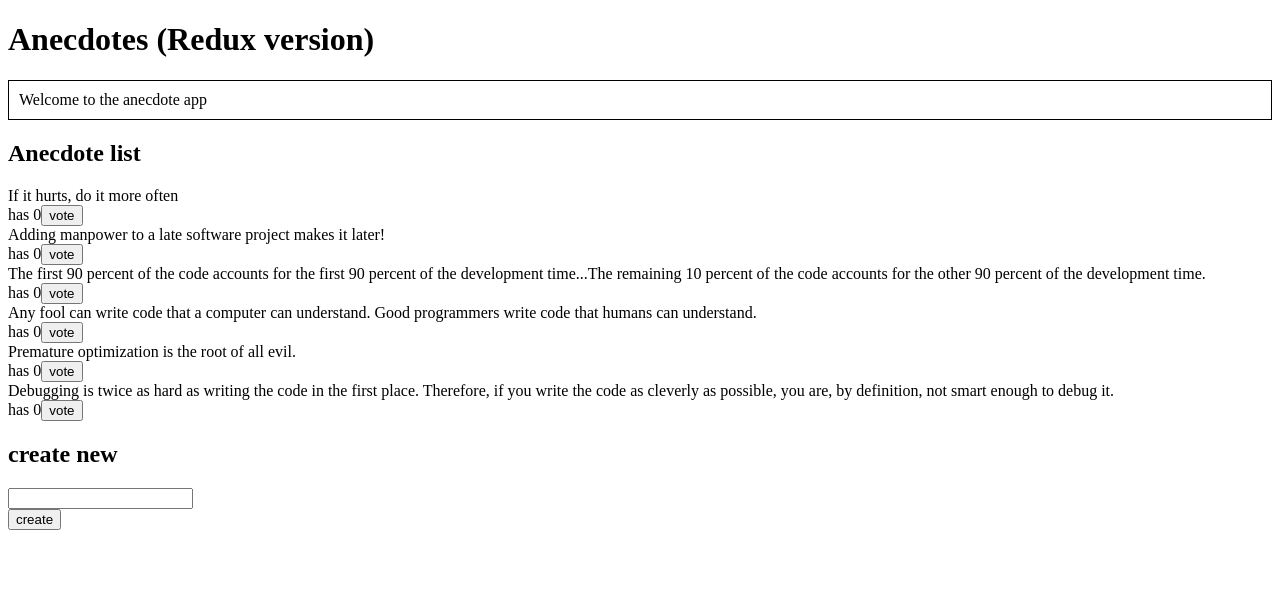
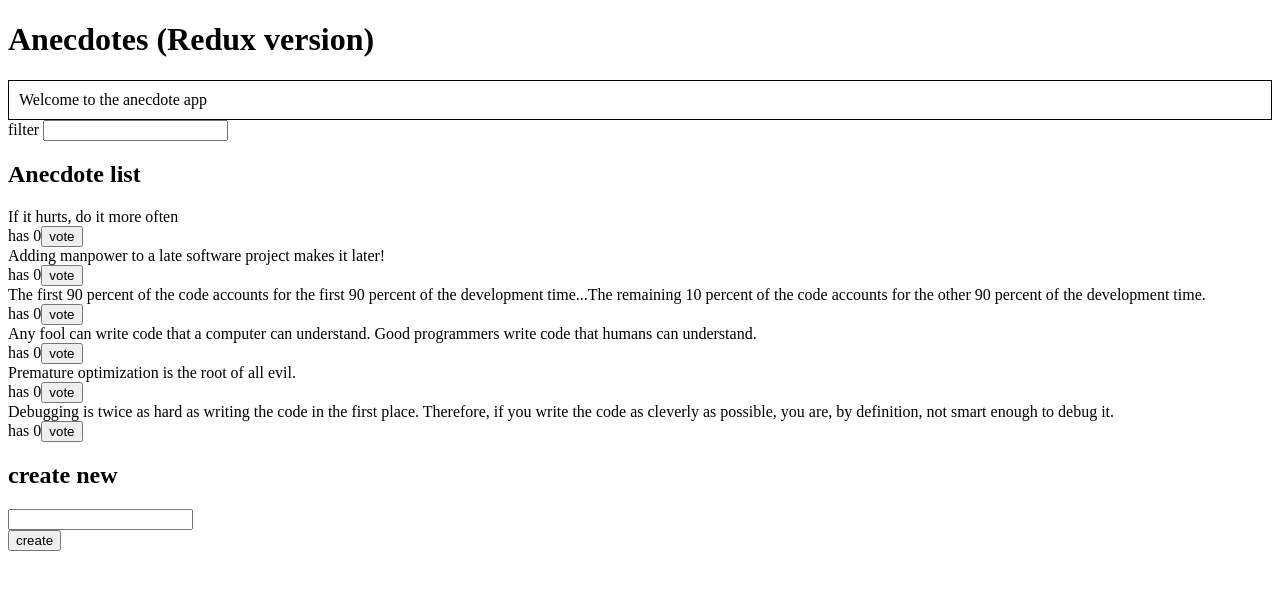
Before and after one commit to vmolero/fullstackopen-part6, a React (Create React App) app in the folder anecdotes/: page / in a window 1280 px wide. Shown: the top 590 px of the page. Built offline with nearby package versions, Linux system fonts and the light colour scheme.

Commit message:
6.11* Better anecdotes, step9

```diff
--- a/anecdotes/src/App.js
+++ b/anecdotes/src/App.js
@@ -2,12 +2,14 @@ import React from 'react'
 import AnecdoteList from './components/AnecdoteList'
 import AnecdoteForm from './components/AnecdoteForm'
 import Notification from './components/Notification'
+import Filter from './components/Filter'
 
 const App = ({ store }) => {
   return (
     <div>
       <h1>Anecdotes (Redux version)</h1>
       <Notification store={store} />
+      <Filter store={store} />
       <AnecdoteList store={store} />
       <AnecdoteForm store={store} />
     </div>
--- /dev/null
+++ b/anecdotes/src/actions/filterAction.js
@@ -0,0 +1,20 @@
+const type = {
+  APPLY: 'APPLY',
+  CANCEL: 'CANCEL'
+}
+
+const applyFilterAction = ({ filter }) => {
+  return {
+    type: type.APPLY,
+    filter
+  }
+}
+
+const cancelFilterAction = () => {
+  return {
+    type: type.CANCEL
+  }
+}
+
+export default type
+export { applyFilterAction, cancelFilterAction }
--- a/anecdotes/src/components/AnecdoteList.js
+++ b/anecdotes/src/components/AnecdoteList.js
@@ -4,8 +4,16 @@ import { voteAnecdoteAction } from '../actions/anecdoteAction'
 import { showMessageAction, hideMessageAction } from '../actions/messageAction'
 
 const AnecdoteList = ({ store }) => {
-  const anecdotes = store.getState().anecdotes
+  const { anecdotes, filter } = store.getState()
 
+  const anecdotesToShow = () => {
+    if (filter.length === 0) {
+      return anecdotes
+    }
+    return anecdotes.filter(anecdote => {
+      return anecdote.content.toLowerCase().indexOf(filter.toLowerCase()) > -1
+    })
+  }
   const vote = id => () => {
     store.dispatch(voteAnecdoteAction({ id }))
     const votedAnecdote = anecdotes.find(anecdote => anecdote.id === id)
@@ -22,8 +30,12 @@ const AnecdoteList = ({ store }) => {
   return (
     <>
       <h2>Anecdote list</h2>
-      {anecdotes.map(anecdote => (
-        <Anecdote {...anecdote} voteHandler={vote(anecdote.id)} />
+      {anecdotesToShow().map(anecdote => (
+        <Anecdote
+          key={anecdote.id}
+          {...anecdote}
+          voteHandler={vote(anecdote.id)}
+        />
       ))}
     </>
   )
--- /dev/null
+++ b/anecdotes/src/components/Filter.js
@@ -0,0 +1,23 @@
+import React from 'react'
+import { applyFilterAction, cancelFilterAction } from '../actions/filterAction'
+
+const Filter = ({ store }) => {
+  const handleChange = event => {
+    const filter = event.target.value
+    if (filter.length === 0) {
+      return store.dispatch(cancelFilterAction())
+    }
+    return store.dispatch(applyFilterAction({ filter }))
+  }
+  const style = {
+    marginBottom: 10
+  }
+
+  return (
+    <div style={style}>
+      filter <input onChange={handleChange} />
+    </div>
+  )
+}
+
+export default Filter
--- a/anecdotes/src/index.js
+++ b/anecdotes/src/index.js
@@ -4,10 +4,12 @@ import { createStore, combineReducers } from 'redux'
 import App from './App'
 import anecdoteReducer from './reducers/anecdoteReducer'
 import messageReducer from './reducers/messageReducer'
+import filterReducer from './reducers/filterReducer'
 
 const reducer = combineReducers({
   anecdotes: anecdoteReducer,
-  message: messageReducer
+  message: messageReducer,
+  filter: filterReducer
 })
 
 const store = createStore(reducer)
@@ -18,3 +20,4 @@ const render = () => {
 
 render()
 store.subscribe(render)
+store.subscribe(() => console.log(store.getState()))
--- a/anecdotes/src/reducers/anecdoteReducer.js
+++ b/anecdotes/src/reducers/anecdoteReducer.js
@@ -50,9 +50,6 @@ function sortByVotes(anecdotes) {
 }
 
 const reducer = (state = initialState, action) => {
-  console.log('state now: ', state)
-  console.log('action', action)
-
   switch (action.type) {
     case actionType.VOTE:
       const [anecdoteToUpvote, filteredState] = findByIdAndFilterState(
--- /dev/null
+++ b/anecdotes/src/reducers/filterReducer.js
@@ -0,0 +1,16 @@
+import filterAction from '../actions/filterAction'
+
+const initialState = ''
+
+const reducer = (state = initialState, action) => {
+  switch (action.type) {
+    case filterAction.APPLY:
+      return action.filter
+    case filterAction.CANCEL:
+      return initialState
+    default:
+      return state
+  }
+}
+
+export default reducer
--- a/anecdotes/src/reducers/messageReducer.js
+++ b/anecdotes/src/reducers/messageReducer.js
@@ -3,14 +3,14 @@ import messageAction from '../actions/messageAction'
 const initialState = { text: 'Welcome to the anecdote app', timeout: false }
 
 const reducer = (state = initialState, action) => {
-  state.timeoutId && clearTimeout(state.timeoutId)
   switch (action.type) {
     case messageAction.SHOW:
+      state.timeoutId && clearTimeout(state.timeoutId)
       return { text: action.text, timeoutId: action.timeoutId }
     case messageAction.HIDE:
       return { text: '', timeoutId: false }
     default:
-      return initialState
+      return state
   }
 }
 
```
